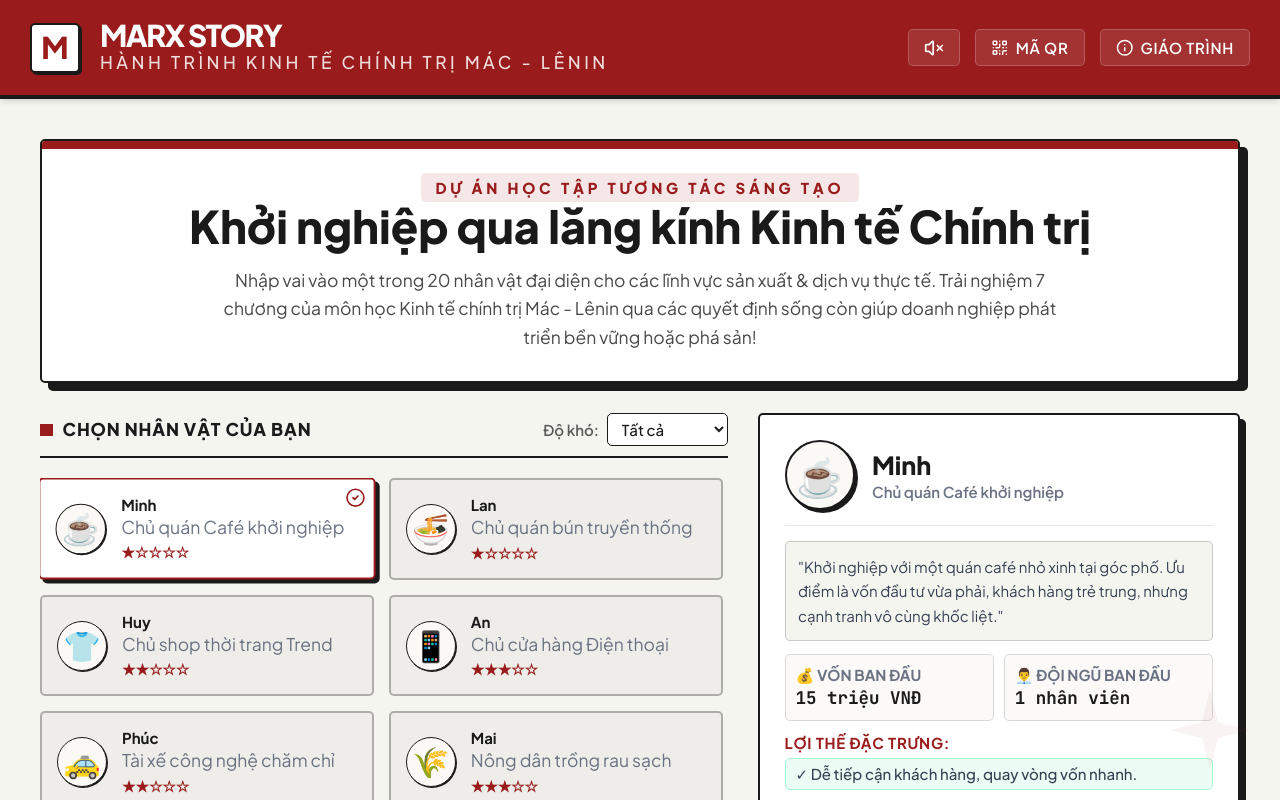
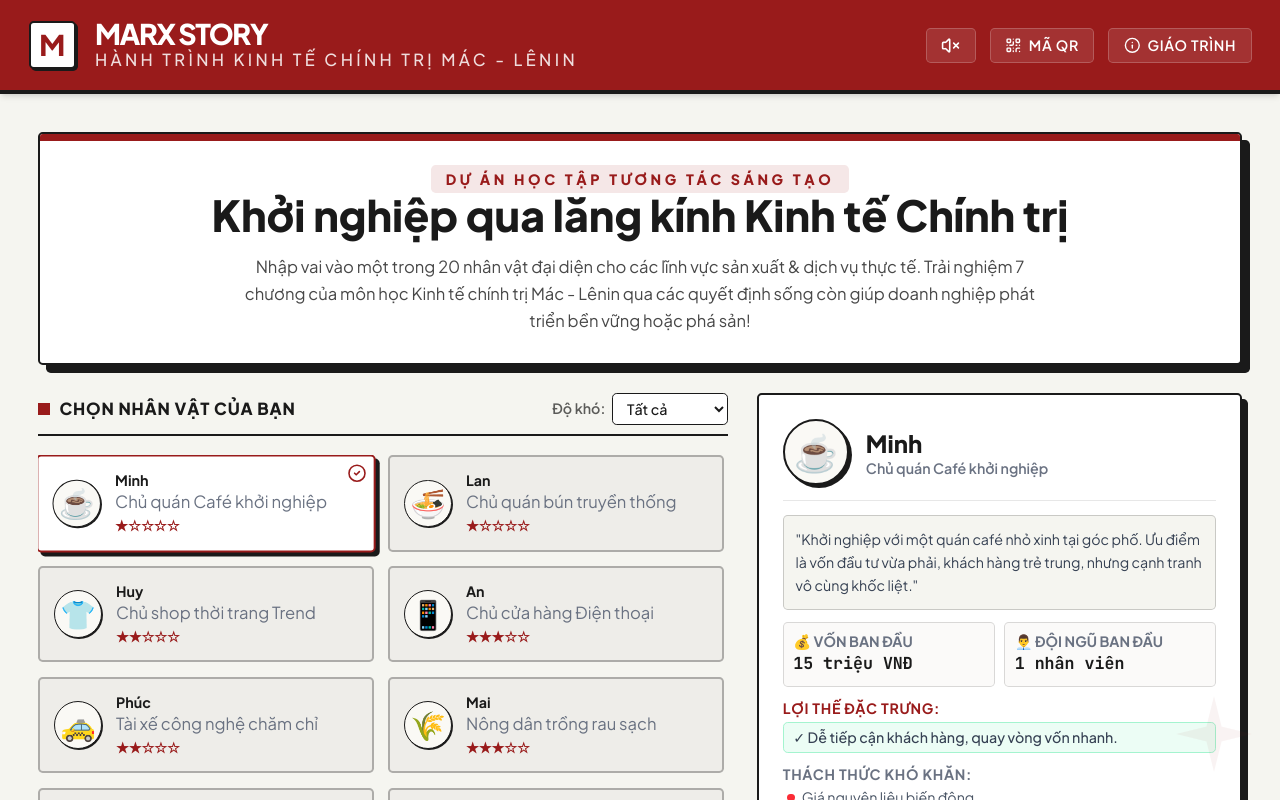
Before and after one commit to nhotungdo/maxr_story, a React (Vite) app: page / in a window 1280 px wide. Shown: the top 800 px of the page. Built offline with nearby package versions, Linux system fonts and the light colour scheme.

Commit message:
feat: initialize global CSS with custom theme, typography, and animation keyframes

```diff
--- a/src/index.css
+++ b/src/index.css
@@ -3,16 +3,21 @@
 @import "tailwindcss";
 
 html {
-  font-size: 16px; /* Mobile */
+  font-size: 16px;
+  /* Mobile */
 }
+
 @media (min-width: 768px) {
   html {
-    font-size: 18px; /* Tablet */
+    font-size: 18px;
+    /* Tablet */
   }
 }
+
 @media (min-width: 1024px) {
   html {
-    font-size: 20px; /* Desktop */
+    font-size: 19px;
+    /* Desktop */
   }
 }
 
```
